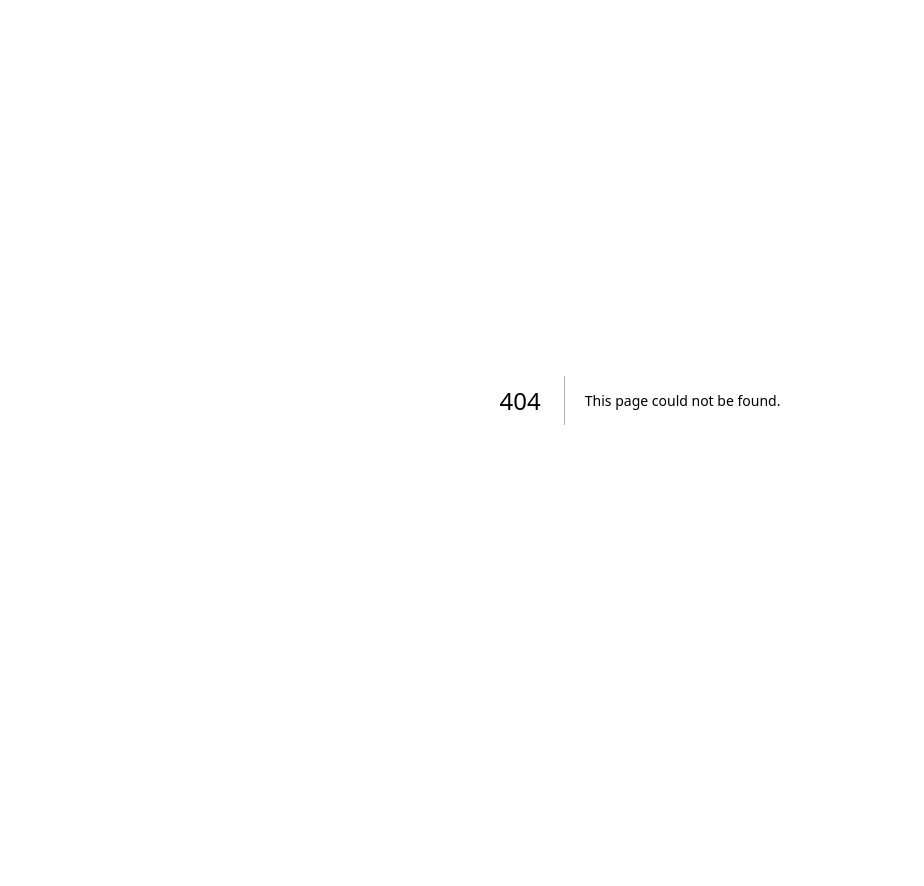
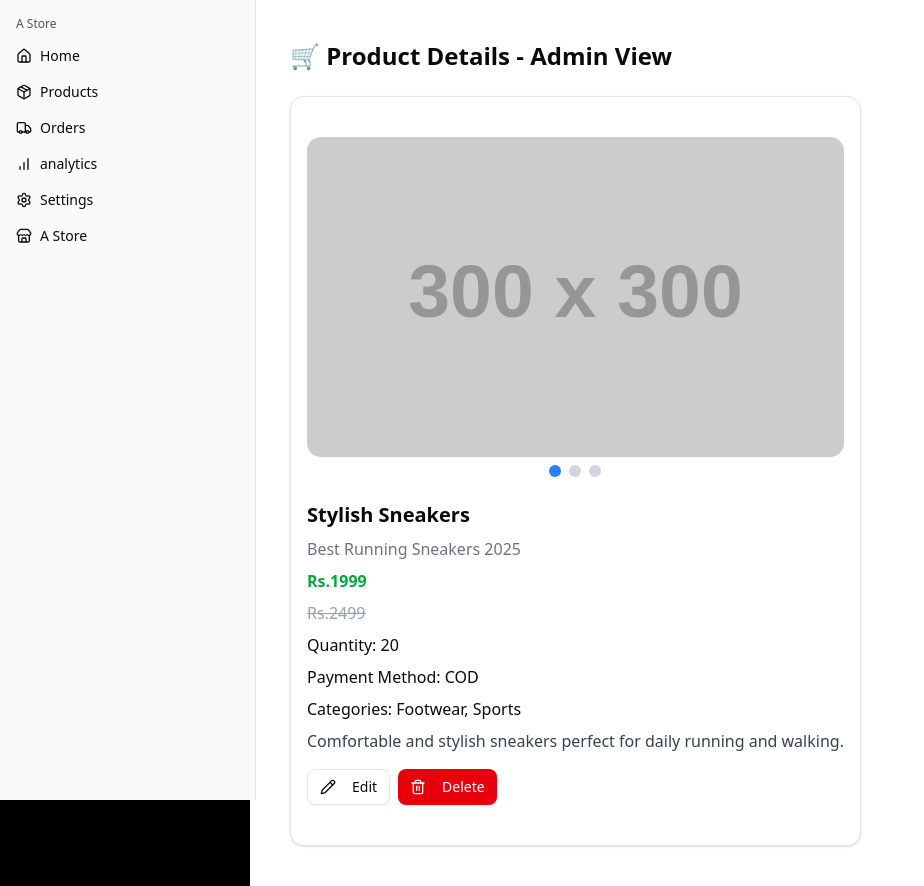
Before and after one commit to Charham9087/myWebProject1, a Next.js app: page /admin/products/singleProductPage in a window 1280 px wide. Before the commit this address had no page. Shown: the whole page, without its empty margins (0-924 px from the left). Before the commit the page ends 800 px from the top, so only its background shows below. Built offline with nearby package versions, Linux system fonts and the light colour scheme; what @edgestore/react would draw is missing.

Commit message:
i have added functionality in product view admin pages

```diff
--- /dev/null
+++ b/app/admin/products/singleProductPage/page.js
@@ -0,0 +1,7 @@
+import AdminProductDetailPage from "@/components/FrontendComponents/admin/products/singleProduct/page"
+
+export default function productdetailpage(){
+    return(
+        <AdminProductDetailPage/>
+    )
+}
--- a/components/FrontendComponents/admin/products/addProduct/page.jsx
+++ b/components/FrontendComponents/admin/products/addProduct/page.jsx
@@ -30,6 +30,8 @@ export default function AddProductPage() {
   const [done, setdone] = useState("")
 
   const router = useRouter()
+  const [imageUrls, setImageUrls] = useState([])
+  const [loading, setloading] = useState(false);
   const { register, handleSubmit, setValue } = useForm()
 
   // ✅ Edge Store ka hook initialize
@@ -82,12 +84,12 @@ export default function AddProductPage() {
     // ✅ form data me bhi images ki value set kar rahe hain
     setValue("images", uploadedUrls)
   }
-
   async function onSubmit(data) {
+    setloading(true);
     console.log("FORM DATA ", data);
 
- data.categories = categories;
- console.log("categories stored in form data")
+    data.categories = categories;
+    console.log("categories stored in form data")
 
     // edge store :
 
@@ -114,6 +116,8 @@ export default function AddProductPage() {
     // router.push("/admin/products")
 
     setdone("done");
+    setloading(false);
+
 
     // try {
     //   data.categories = categories         // categories bhi add kar rahe hain
@@ -143,6 +147,12 @@ export default function AddProductPage() {
       <h1 className="text-2xl md:text-3xl font-bold mb-6 tracking-tight text-gray-800 dark:text-white">
         🛍️ Add New Product - A Store
       </h1>
+      {loading && (
+        <div className="fixed top-10 right-10 bg-white shadow-lg border p-4 rounded z-50">
+          <p className="text-gray-800">Loading...</p>
+        </div>
+      )}
+
 
       <Card>
         <CardHeader>
@@ -227,9 +237,9 @@ export default function AddProductPage() {
                 router.push("/admin/products")
               }
             }}>Add Product</Button>
-        </form>
-      </CardContent>
-    </Card>
+          </form>
+        </CardContent>
+      </Card>
     </div >
   )
 }
--- a/components/FrontendComponents/admin/products/page.jsx
+++ b/components/FrontendComponents/admin/products/page.jsx
@@ -8,11 +8,16 @@ import { Table, TableBody, TableCell, TableHead, TableHeader, TableRow } from "@
 import { Pencil, Trash2, Eye } from "lucide-react";
 import { Select, SelectContent, SelectItem, SelectTrigger, SelectValue } from "@/components/ui/select";
 import { useRouter } from "next/navigation";
+import { deleteProduct } from "@/server/Functionality-product-page"
+// import updateProduct agar tumhare paas hai, warna bana lo:
+import { updateProduct } from "@/server/Functionality-product-page"
 
 export default function ProductPage() {
-  const [products, setProducts] = useState([]); // ✅ add this
+  const [products, setProducts] = useState([]);
   const [search, setSearch] = useState("");
   const [category, setCategory] = useState("");
+  const [editingProductId, setEditingProductId] = useState(null); // 📝 kon sa product edit ho raha hai
+  const [editFields, setEditFields] = useState({});               // 📝 edit fields temporary store
   const router = useRouter();
 
   useEffect(() => {
@@ -20,7 +25,7 @@ export default function ProductPage() {
       const res = await fetch('/api/admin/products');
       const data = await res.json();
       console.log(data);
-      setProducts(data); // ✅ store in state
+      setProducts(data);
     }
     fetchProducts();
   }, []);
@@ -78,18 +83,99 @@ export default function ProductPage() {
                   <TableCell>
                     <img src={product.images[0]} alt={product.name} className="w-12 h-12 object-cover rounded" />
                   </TableCell>
+
+                  {/* ✅ agar edit mode hai toh input fields dikhao, warna text */}
+                  {editingProductId === product._id ? (
+                    <>
+                      <TableCell>
+                        <Input
+                          value={editFields.name}
+                          onChange={(e) => setEditFields({ ...editFields, name: e.target.value })}
+                        />
+                      </TableCell>
+                      <TableCell>
+                        <Input
+                          type="number"
+                          value={editFields.discountedPrice}
+                          onChange={(e) => setEditFields({ ...editFields, discountedPrice: e.target.value })}
+                        />
+                      </TableCell>
+                      <TableCell>
+                        <Input
+                          type="number"
+                          value={editFields.quantity}
+                          onChange={(e) => setEditFields({ ...editFields, quantity: e.target.value })}
+                        />
+                      </TableCell>
+                      <TableCell className="w-20 whitespace-normal break-words">
+                        <Input
+                          value={editFields.categories}
+                          onChange={(e) => setEditFields({ ...editFields, categories: e.target.value })}
+                        />
+                        {/* yahan comma separated likhe user */}
+                      </TableCell>
+                    </>
+                  ) : (
+                    <>
                       <TableCell>{product.name}</TableCell>
                       <TableCell>{product.discountedPrice}</TableCell>
                       <TableCell>{product.quantity}</TableCell>
                       <TableCell className="w-20 whitespace-normal break-words">{product.categories.join(", ")}</TableCell>
+                    </>
+                  )}
+
                   <TableCell className="text-right space-x-2">
-                    <Button size="icon" variant="outline">
+                    <Button size="icon" variant="outline" onClick={() => {
+                      router.push(`/admin/products/singleProductPage?id=${product._id}`)
+
+                    }}>
                       <Eye className="w-4 h-4" />
                     </Button>
-                    <Button size="icon" variant="outline">
+
+                    {editingProductId === product._id ? (
+                      // ✅ edit mode me Save button dikhao
+                      <Button
+                        size="icon"
+                        variant="outline"
+                        onClick={async () => {
+                          await updateProduct({
+                            _id: product._id,
+                            name: editFields.name,
+                            discountedPrice: editFields.discountedPrice,
+                            quantity: editFields.quantity,
+                            categories: editFields.categories.split(",").map(c => c.trim())
+                          });
+                          setEditingProductId(null); // exit edit mode
+                          window.location.reload();  // refresh
+                        }}
+                      >
+                        ✔️
+                      </Button>
+                    ) : (
+                      // ✅ normal mode me edit button
+                      <Button
+                        size="icon"
+                        variant="outline"
+                        onClick={() => {
+                          setEditingProductId(product._id);
+                          setEditFields({
+                            name: product.name,
+                            discountedPrice: product.discountedPrice,
+                            quantity: product.quantity,
+                            categories: product.categories.join(", ")
+                          });
+                          console.log("Editing product with ID:", product._id);
+
+                        }}
+                      >
                         <Pencil className="w-4 h-4" />
                       </Button>
-                    <Button size="icon" variant="destructive">
+                    )}
+
+                    <Button size="icon" variant="destructive" onClick={async () => {
+                      await deleteProduct(product._id);
+                      window.location.reload();
+                    }}>
                       <Trash2 className="w-4 h-4" />
                     </Button>
                   </TableCell>
--- /dev/null
+++ b/components/FrontendComponents/admin/products/singleProduct/page.jsx
@@ -0,0 +1,93 @@
+"use client";
+
+import { useState } from "react";
+import { useRouter } from "next/navigation";
+import { Button } from "@/components/ui/button";
+import { Card, CardContent } from "@/components/ui/card";
+import { Pencil, Trash2 } from "lucide-react";
+
+// Dummy product data (replace with real fetched data)
+const dummyProduct = {
+  _id: "123",
+  name: "Stylish Sneakers",
+  title: "Best Running Sneakers 2025",
+  images: [
+    "https://via.placeholder.com/300x300?text=Image+1",
+    "https://via.placeholder.com/300x300?text=Image+2",
+    "https://via.placeholder.com/300x300?text=Image+3",
+  ],
+  discountedPrice: 1999,
+  originalPrice: 2499,
+  quantity: 20,
+  categories: ["Footwear", "Sports"],
+  paymentMethod: "cod",
+  description:
+    "Comfortable and stylish sneakers perfect for daily running and walking.",
+};
+
+export default function AdminProductDetailPage() {
+  const router = useRouter();
+  const [currentImage, setCurrentImage] = useState(0);
+
+  const handleDelete = async () => {
+    // await deleteProduct(dummyProduct._id);
+    alert("Product deleted!"); // replace with real action
+    router.push("/admin/products");
+  };
+
+  const handleEdit = () => {
+    router.push(`/admin/products/edit/${dummyProduct._id}`);
+  };
+
+  return (
+    <div className="max-w-4xl mx-auto p-6 space-y-6">
+      <h1 className="text-2xl font-bold">🛒 Product Details - Admin View</h1>
+
+      <Card>
+        <CardContent className="p-4">
+          {/* Carousel */}
+          <div className="relative">
+            <img
+              src={dummyProduct.images[currentImage]}
+              alt={`Product image ${currentImage + 1}`}
+              className="w-full h-80 object-cover rounded-xl"
+            />
+            <div className="flex justify-center mt-2 space-x-2">
+              {dummyProduct.images.map((img, index) => (
+                <button
+                  key={index}
+                  onClick={() => setCurrentImage(index)}
+                  className={`w-3 h-3 rounded-full ${
+                    currentImage === index ? "bg-blue-500" : "bg-gray-300"
+                  }`}
+                ></button>
+              ))}
+            </div>
+          </div>
+
+          {/* Product Info */}
+          <div className="mt-6 space-y-2">
+            <h2 className="text-xl font-semibold">{dummyProduct.name}</h2>
+            <p className="text-gray-500">{dummyProduct.title}</p>
+            <p className="text-green-600 font-bold">Rs.{dummyProduct.discountedPrice}</p>
+            <p className="line-through text-gray-400">Rs.{dummyProduct.originalPrice}</p>
+            <p>Quantity: {dummyProduct.quantity}</p>
+            <p>Payment Method: {dummyProduct.paymentMethod.toUpperCase()}</p>
+            <p className="break-words">Categories: {dummyProduct.categories.join(", ")}</p>
+            <p className="text-gray-700">{dummyProduct.description}</p>
+          </div>
+
+          {/* Actions */}
+          <div className="mt-4 flex space-x-2">
+            <Button variant="outline" onClick={handleEdit}>
+              <Pencil className="w-4 h-4 mr-2" /> Edit
+            </Button>
+            <Button variant="destructive" onClick={handleDelete}>
+              <Trash2 className="w-4 h-4 mr-2" /> Delete
+            </Button>
+          </div>
+        </CardContent>
+      </Card>
+    </div>
+  );
+}
```
Also changed, not shown: 1 other file (tests, documents, lock files or other folders). Lines whose indentation alone changed are shown as unchanged.
